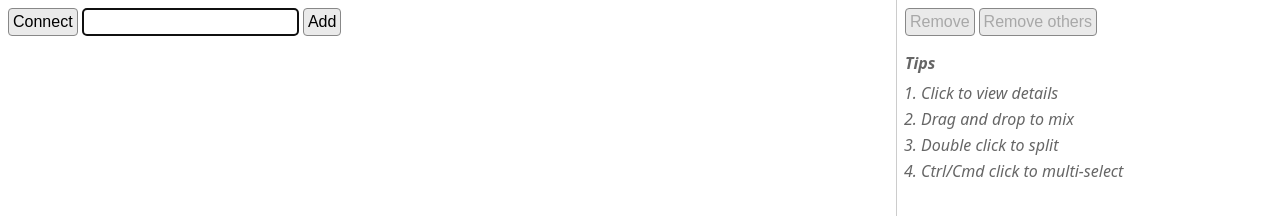
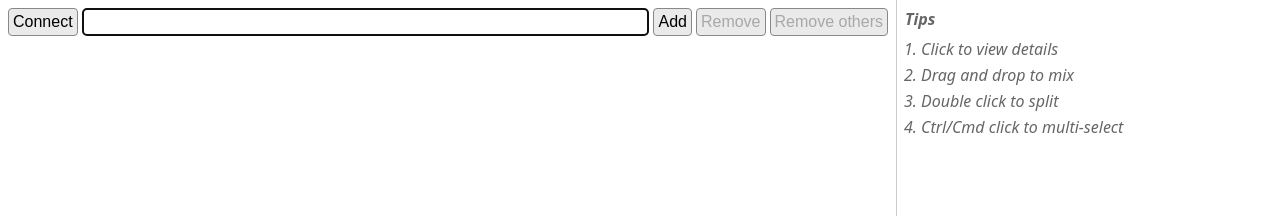
Before and after one commit to chuanqisun/mugen-ai, a website built with Vite: page index.html in a window 1280 px wide. Shown: the top 216 px of the page. Built offline with nearby package versions, Linux system fonts and the light colour scheme.

Commit message:
refactor ui

```diff
--- a/index.html
+++ b/index.html
@@ -13,15 +13,13 @@
           <button type="button" commandfor="connection-dialog" command="show-modal">Connect</button>
           <input name="newItemInput" type="text" autofocus />
           <button type="submit">Add</button>
+          <button id="remove-selected-btn" type="button" disabled>Remove</button>
+          <button id="remove-others-btn" type="button" disabled>Remove others</button>
         </div>
       </form>
       <div class="idea-grid" id="sandbox"></div>
     </div>
     <aside class="details-pane" id="sidebar">
-      <menu class="details-header">
-        <button id="remove-selected-btn" disabled>Remove</button>
-        <button id="remove-others-btn" disabled>Remove others</button>
-      </menu>
       <div class="details-content" id="details-content">Select a concept to see details</div>
     </aside>
     <dialog id="connection-dialog">
--- a/src/prototype.css
+++ b/src/prototype.css
@@ -66,8 +66,11 @@ menu {
 }
 
 .field--inline {
+  display: flex;
+  flex-wrap: wrap;
   flex-direction: row;
   align-items: center;
+  gap: 4px;
 }
 
 ol {
--- a/src/style.css
+++ b/src/style.css
@@ -20,20 +20,16 @@ body {
 
 .details-pane {
   border-left: 1px solid var(--divider-color);
-  display: grid;
-  grid-template-rows: auto 1fr;
-  gap: 8px;
+  display: flex;
+  flex-direction: column;
   width: 30vw;
   max-width: 32rem;
   box-sizing: border-box;
 }
 
-.details-header {
-  padding: 8px 8px 4px 8px;
-}
-
 .details-content {
-  padding: 4px 8px 8px 8px;
+  flex: 1;
+  padding: 8px;
   overflow-y: auto;
 }
 
@@ -63,6 +59,10 @@ body {
 
 .idea-header {
   padding: 8px 8px 4px 8px;
+
+  input {
+    flex: 1;
+  }
 }
 
 .idea-grid {
```
